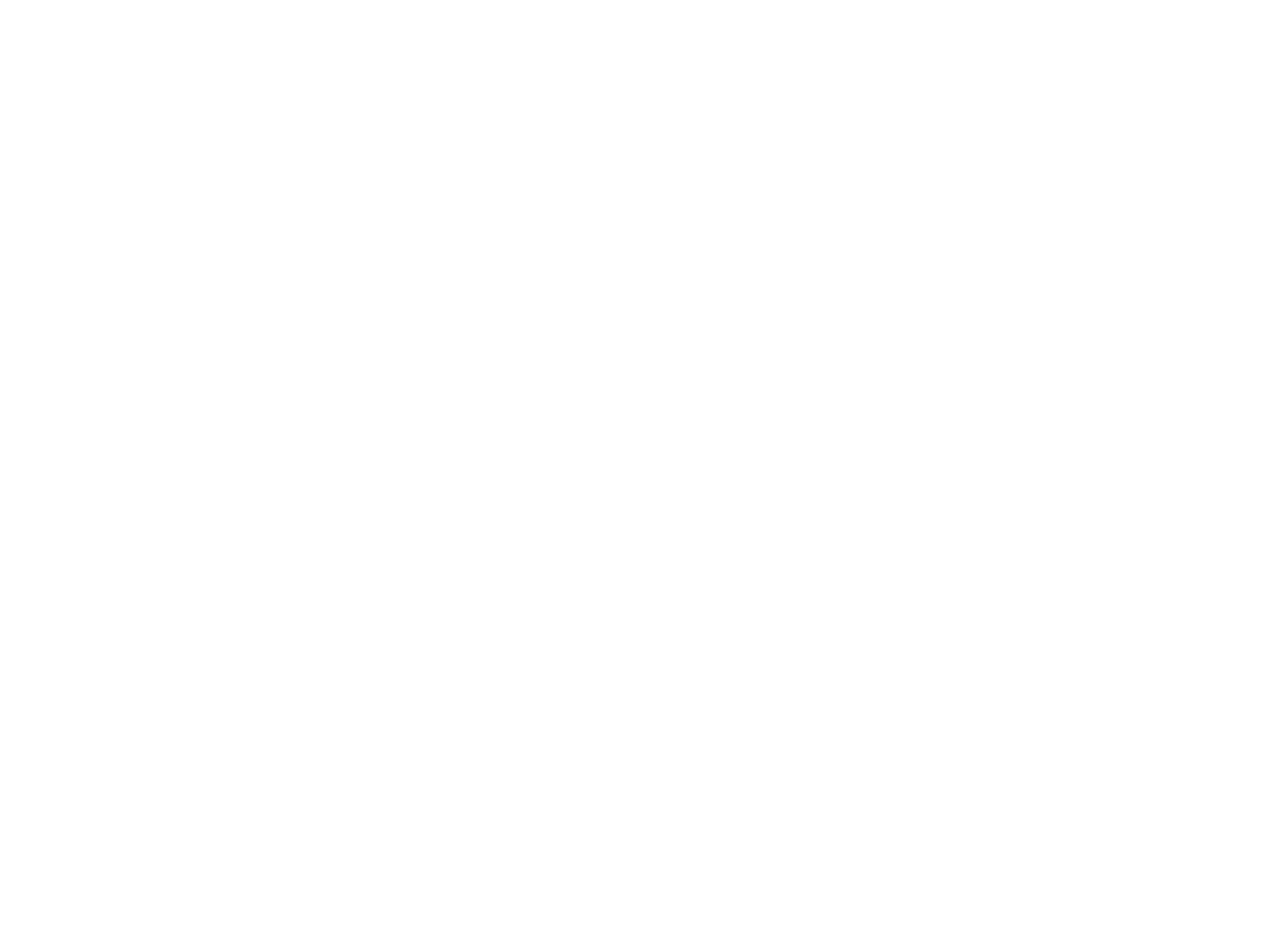
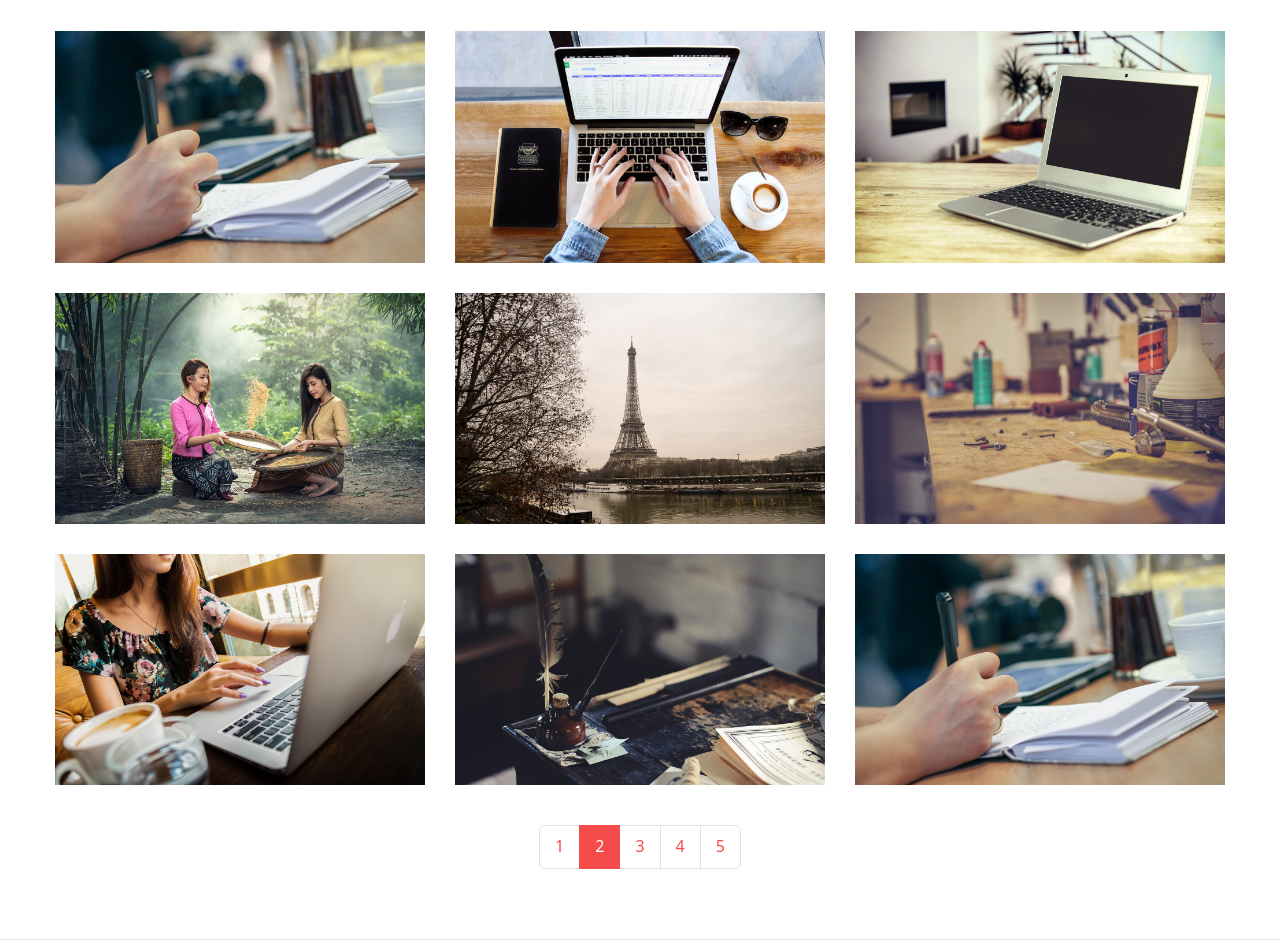
Before and after one commit to 2011Alexandrealvarenga/corporate, a React (Create React App) app: page / in a window 1280 px wide. Shown: the part 2040-2980 px from the top of the page. Before the commit the page ends 1879 px from the top, so only its background shows below. Built offline with nearby package versions, Linux system fonts and the light colour scheme.

Commit message:
our works - grid

```diff
--- a/src/App.js
+++ b/src/App.js
@@ -4,6 +4,7 @@
 import AppHero from './components/hero';
 import AppAbout from './components/about';
 import AppServices from './components/services';
+import AppWorks from './components/works';
 
 function App() {
   return (
@@ -15,6 +16,7 @@
         <AppHero />
         <AppAbout />
         <AppServices />
+        <AppWorks />
       </main>
     </div>
   );
--- /dev/null
+++ b/src/components/works.js
@@ -0,0 +1,112 @@
+import Container from 'react-bootstrap/Container';
+import Row from 'react-bootstrap/Row';
+import Col from 'react-bootstrap/Col';
+import Image from 'react-bootstrap/Image';
+import Pagination from 'react-bootstrap/Pagination';
+
+const worksData = [
+  {
+    id: 1,
+    link: 'https://www.google.com',
+    image: require('../assets/images/img2.jpg'),
+    title: 'Lonely Path',
+    subtitle: 'Web Design'
+  },
+  {
+    id: 2,
+    link: 'https://www.google.com',
+    image: require('../assets/images/img3.jpg'),
+    title: 'Photographer Girl',
+    subtitle: 'Branding'
+  },
+  {
+    id: 3,
+    link: 'https://www.google.com',
+    image: require('../assets/images/img4.jpg'),
+    title: 'The Difference',
+    subtitle: 'Web Design'
+  },
+  {
+    id: 4,
+    link: 'https://www.google.com',
+    image: require('../assets/images/img5.jpg'),
+    title: 'Nature Patterns',
+    subtitle: 'Branding'
+  },
+  {
+    id: 5,
+    link: 'https://www.google.com',
+    image: require('../assets/images/img6.jpg'),
+    title: 'The Difference',
+    subtitle: 'Photography'
+  },
+  {
+    id: 6,
+    link: 'https://www.google.com',
+    image: require('../assets/images/img7.jpg'),
+    title: 'Winter Sonata',
+    subtitle: 'Web Design'
+  },
+  {
+    id: 7,
+    link: 'https://www.google.com',
+    image: require('../assets/images/img8.jpg'),
+    title: 'Lonely Path',
+    subtitle: 'Branding'
+  },
+  {
+    id: 8,
+    link: 'https://www.google.com',
+    image: require('../assets/images/img9.jpg'),
+    title: 'Appreciation',
+    subtitle: 'Photography'
+  },
+  {
+    id: 9,
+    link: 'https://www.google.com',
+    image: require('../assets/images/img2.jpg'),
+    title: 'Happy Days',
+    subtitle: 'Web Design'
+  }
+]
+let active = 2;
+let items = [];
+for (let number = 1; number <= 5; number++) {
+  items.push(
+    <Pagination.Item key={number} active={number === active}>
+      {number}
+    </Pagination.Item>,
+  );
+}
+export default function AppWorks(){
+  return(
+    <section id="works" className='block works-block'>
+      <Container fluid>
+        <div className="title-holder">
+          <h2>Our Works</h2>
+          <div className="subtitle">our awesome works</div>
+        </div>
+        <Row className='portfoliolist'>
+          {
+            worksData.map(works =>{
+              return(
+                <Col sm={4} key={works.id}>
+                  <div className="portfolio-wrapper">
+                    <a href={works.link}>
+                      <Image src={works.image} />
+                      <div className="label text-center">
+                        <h3>{works.title}</h3>
+                        <p>{works.subtitle}</p>
+                      </div>
+                    </a>
+                  </div>
+                </Col>
+              )
+            })
+          }
+        </Row>
+        <Pagination>{items}</Pagination>
+      </Container>
+    </section>
+  )
+}
```
Also changed, not shown: 1 other file (tests, documents, lock files or other folders).
